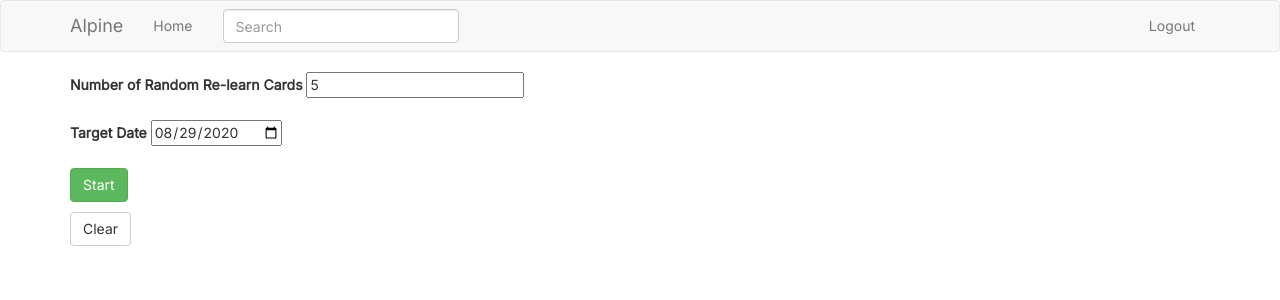
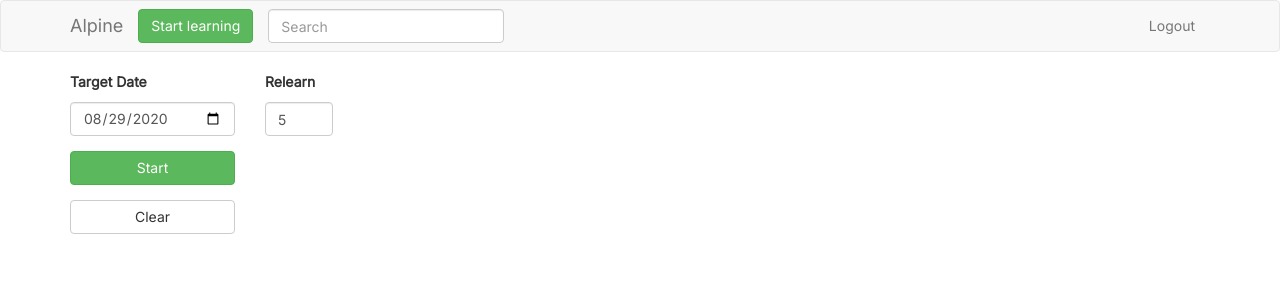
Before and after one commit to alpineapp/alpine, a Flask app: page /start_learning in a window 1280 px wide. Shown: the top 300 px of the page. Run offline with Flask 2, Linux system fonts and the light colour scheme; a user stored in the database is signed in; data comes from the database, SQL or seed files in the repository; data that the repository does not hold is empty; some libraries are stand-ins or nearby versions.

Commit message:
Add Learning Session feature
Resolves: #18

```diff
--- a/app/main/forms.py
+++ b/app/main/forms.py
@@ -1,6 +1,6 @@
 from flask_wtf import FlaskForm
 from wtforms import SubmitField, TextAreaField, StringField, IntegerField, \
-                    BooleanField
+                    BooleanField, SelectField
 from wtforms.fields.html5 import DateField
 from wtforms.validators import DataRequired, Length, Optional
 from flask import request
@@ -26,14 +26,15 @@ class CardForm(FlaskForm):
                                            Length(min=1, max=256)])
     start_date = DateField('Start Date', validators=[Optional()],
                            format="%Y-%m-%d")
-    bucket = IntegerField('Bucket', default=1)
+    bucket = SelectField('Bucket', default=1, coerce=int,
+                         choices=list(zip(range(1,7), range(1,7))))
     example = TextAreaField('Example', validators=[
         Optional(), Length(min=1, max=2048)])
     use_case = TextAreaField('Use Case', validators=[
         Optional(), Length(min=1, max=2048)])
     source = TextAreaField('Source', validators=[
         Optional(), Length(min=1, max=2048)])
-    reverse_asking = BooleanField('Reverse Asking', default=True)
+    reverse_asking = BooleanField('Reverse Asking', default=False)
     submit = SubmitField('Submit')
 
 
@@ -46,7 +47,7 @@ class DeleteCardForm(FlaskForm):
 
 
 class StartLearningForm(FlaskForm):
-    num_random_learned = IntegerField('Number of Random Re-learn Cards',
+    num_random_learned = IntegerField('Relearn',
                                       default=5)
     learn_date = DateField('Target Date', format="%Y-%m-%d")
     submit = SubmitField('Start')
--- a/app/main/routes.py
+++ b/app/main/routes.py
@@ -47,6 +47,7 @@ def index():
         if cards.has_prev else None
     return render_template('index.html', title='Home',
                            form=form, cards=cards.items,
+                           mode='create',
                            next_url=next_url, prev_url=prev_url)
 
 @bp.before_app_request
@@ -159,7 +160,7 @@ def edit_card(card_id):
         form.use_case.data = card.use_case
         form.source.data = card.source
         form.reverse_asking.data = card.reverse_asking
-    return render_template("edit_card.html", form=form)
+    return render_template("edit_card.html", form=form, mode='edit')
 
 @bp.route('/start_learning', methods=['GET', 'POST'])
 @login_required
@@ -199,14 +200,14 @@ def learning(num_random_learned, learn_date):
         return render_template('end_learning.html', cursor=lh.cursor)
     form = LearningForm()
     if form.validate_on_submit():
-        if request.form['button'] == 'next':
+        if request.form['button'] == 'not_ok':
             card.handle_not_ok()
         elif request.form['button'] == 'ok':
             card.handle_ok()
+        db.session.add(card)
+        db.session.commit()
         lh.cursor += 1
         session['lh'] = lh.serialize()
-        db.session.add(card)
-        db.session.commit()
         card = lh.get_current_card()
         if card is None:
             session['lh'] = None
--- a/app/templates/base.html
+++ b/app/templates/base.html
@@ -24,11 +24,13 @@
                     <span class="icon-bar"></span>
                 </button>
                 <a class="navbar-brand" href="{{ url_for('main.index') }}">Alpine</a>
+                <div class="nav navbar-nav navbar-btn">
+                    <a class='btn btn-success' href="{{ url_for('main.start_learning') }}">
+                        Start learning
+                    </a>
+                </div>
             </div>
             <div class="collapse navbar-collapse" id="bs-example-navbar-collapse-1">
-                <ul class="nav navbar-nav">
-                    <li><a href="{{ url_for('main.index') }}">Home</a></li>
-                </ul>
                 <ul class="nav navbar-nav navbar-right">
                     {% if current_user.is_anonymous %}
                     <li><a href="{{ url_for('auth.login') }}">Login</a></li>
@@ -159,17 +161,19 @@
 
         // For learning session JS utilities
         $("#notOK").click(function() {
-            displayBack($("#displayBtn"));
             $("#notOK").hide();
+            $("#nextInput").val("not_ok");
             $("#next").show();
             $("#ok").hide();
+            displayBack($("#displayBtn"));
         })
 
         $("#ok").click(function() {
-            displayBack($("#displayBtn"));
             $("#notOK").hide();
+            $("#nextInput").val("ok");
             $("#next").show();
             $("#ok").hide();
+            displayBack($("#displayBtn"));
         })
 
         function displayBack(sourceElem) {
--- a/app/templates/index.html
+++ b/app/templates/index.html
@@ -2,13 +2,12 @@
 
 {% block app_content %}
     <h1>Hi, {{ current_user.username }}!</h1>
-    <a class='btn btn-success' href="{{ url_for('main.start_learning') }}">Start learning</a>
     {% if form %}
     <h3> Quickly create a new card </h3>
     {% include "_edit_card.html" %}
     {% endif %}
     <br>
-    <h3> Your cards </h3>
+    <h3> Recently updated cards </h3>
     <table class="table table-hover">
         <tr>
             <th>Deck</th>
--- a/app/templates/start_learning.html
+++ b/app/templates/start_learning.html
@@ -5,21 +5,29 @@
 <form action="" method="post">
     {{ start_form.hidden_tag() }}
     <input type="hidden" name="mode" value="start">
-    <div class="form-group">
+    <div class="row form-row">
+        <div class='form-group col-md-2'>
+            <label for="learnDateLabel">{{ start_form.learn_date.label }}</label>
+            {{ start_form.learn_date(class='form-control') }}
+        </div>
+        <div class='form-group col-md-1'>
         <label for="numRandomLearnedLabel">{{ start_form.num_random_learned.label }}</label>
-        {{ start_form.num_random_learned(rows=1, placeholder='study',
-                                         class='form-control, col-1') }}
+            {{ start_form.num_random_learned(class='form-control') }}
+        </div>
     </div>
-    <div class="form-group">
-        <label for="learnDateLabel">{{ start_form.learn_date.label }}</label>
-        {{ start_form.learn_date(rows=1, placeholder='study',
-                                         class='form-control, col-1') }}
+    <div class="row form-row">
+        <div class="form-group col-md-2">
+            {{ start_form.submit(class='btn btn-success col-md-12') }}
+        </div>
     </div>
-    <p>{{ start_form.submit(class='btn btn-success') }}</p>
 </form>
 <form action="" method="post">
     {{ clear_form.hidden_tag() }}
     <input type="hidden" name="mode" value="clear">
-    <p>{{ clear_form.submit(class='btn btn-default') }}</p>
+    <div class="row form-row">
+        <div class="form-group col-md-2">
+            {{ clear_form.submit(class='btn btn-default col-md-12') }}
+        </div>
+    </div>
 </form>
 {% endblock %}
--- a/config.py
+++ b/config.py
@@ -20,7 +20,7 @@ class Config(object):
     MAIL_PASSWORD = os.environ.get('MAIL_PASSWORD')
     ADMINS = ['prinskyen@gmail.com']
     # Pagination
-    CARDS_PER_PAGE = 3
+    CARDS_PER_PAGE = 10
     # Full-text search
     ELASTICSEARCH_URL = os.environ.get('ELASTICSEARCH_URL')
     # Logging
```
Also changed, not shown: app/templates/_card.html (+9 -9 lines), app/templates/_edit_card.html (+22 -20 lines), app/templates/learning.html (+36 -21 lines).
